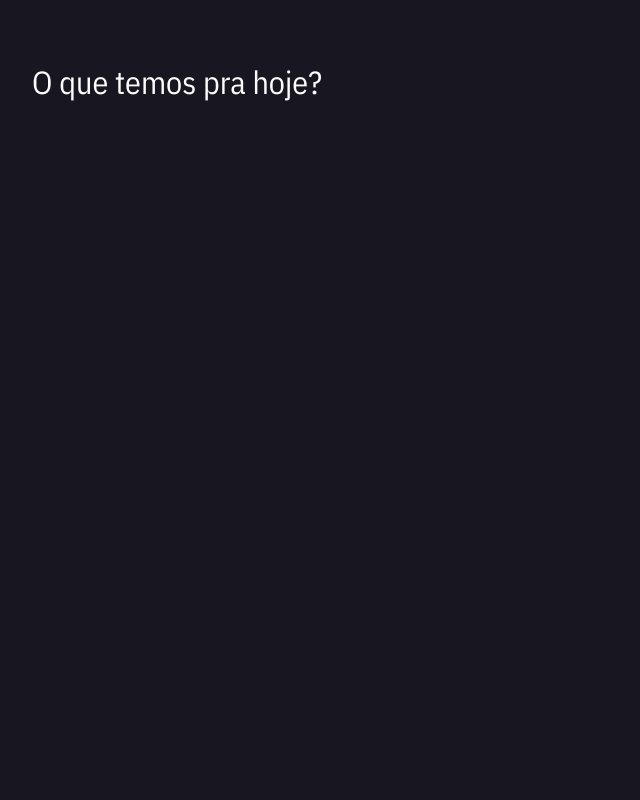
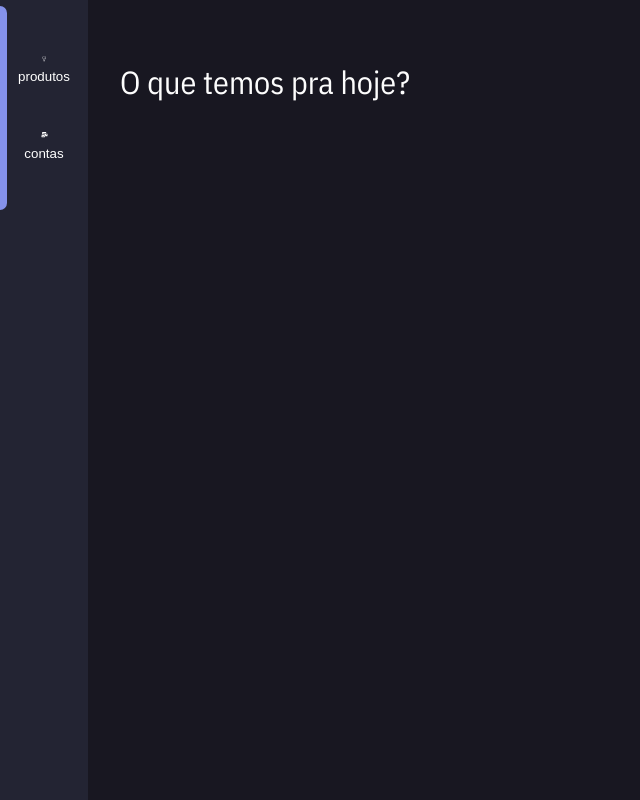
Before and after one commit to gabrieldissotti/browser-homepage, a Next.js app: page / in a window 1280 px wide. Shown: the whole page, without its empty margins (0-640 px from the left). Built offline with nearby package versions, Linux system fonts and the light colour scheme.

Commit message:
feat(menu): added styles

```diff
--- /dev/null
+++ b/components/Menu/Menu.module.scss
@@ -0,0 +1,67 @@
+.menu {
+  position: relative;
+  width: 5.5rem;
+  padding-top: 1rem;
+
+  display: flex;
+  flex-direction: column;
+
+  background-color: #232433;
+
+  button {
+
+    margin-top: 1rem;
+
+    padding-top: 1.5rem;
+    padding-bottom: 1.5rem;
+
+    height: min-content;
+
+    display: flex;
+    flex-direction: column;
+    justify-content: center;
+    align-items: center;
+
+    background-color: transparent;
+    border: none;
+
+    cursor: pointer;
+
+    &:hover {
+      background-color: lighten(#232433, 2)
+    }
+
+    &:not(:first-of-type) {
+      margin-top: 0; /* TODO add logic to remove this line when showing other pages */
+    }
+
+    svg {
+      color: #fff;
+      width: 1.5rem;
+      max-height: 2.365625rem;
+      padding-bottom: .5rem;
+    }
+
+    span {
+      color: #fff
+    }
+  }
+}
+
+.activeItem {
+
+  &::before {
+    position: absolute;
+    left: 0;
+
+    width: .4375rem;
+    height: 6.1875rem;
+
+    background-color: #8592EB;
+    border-radius: 0 .5rem .5rem 0;
+
+    content: "";
+
+    height: 8rem; /* TODO add logic to remove this line when showing other pages */
+  }
+}
--- /dev/null
+++ b/components/Menu/index.tsx
@@ -0,0 +1,25 @@
+import React from 'react';
+
+import { faMedapps } from '@fortawesome/free-brands-svg-icons'
+import { faMailBulk } from '@fortawesome/free-solid-svg-icons'
+import { FontAwesomeIcon } from '@fortawesome/react-fontawesome'
+
+import styles from './Menu.module.scss'
+
+const Menu: React.FC = () => {
+  return (
+    <nav className={styles.menu}>
+      <button type="button" className={styles.activeItem}>
+        <FontAwesomeIcon icon={faMedapps} />
+        <span>produtos</span>
+      </button>
+      <button type="button" className={styles.activeItem}>
+        <FontAwesomeIcon icon={faMailBulk}  />
+        <span>contas</span>
+      </button>
+
+    </nav>
+  )
+}
+
+export default Menu;
--- a/package.json
+++ b/package.json
@@ -9,6 +9,10 @@
     "lint": "next lint"
   },
   "dependencies": {
+    "@fortawesome/fontawesome-svg-core": "^1.2.35",
+    "@fortawesome/free-brands-svg-icons": "^5.15.3",
+    "@fortawesome/free-solid-svg-icons": "^5.15.3",
+    "@fortawesome/react-fontawesome": "^0.1.14",
     "next": "11.0.1",
     "react": "17.0.2",
     "react-dom": "17.0.2",
--- a/pages/index.tsx
+++ b/pages/index.tsx
@@ -1,4 +1,5 @@
 import Head from 'next/head'
+import Menu from '../components/Menu'
 import styles from '../styles/Home.module.scss'
 
 export default function Home() {
@@ -10,6 +11,8 @@ export default function Home() {
         <link rel="icon" href="/favicon.ico" />
       </Head>
 
+      <Menu />
+
       <main className={styles.main}>
         <h1 className={styles.title}>
           O que temos pra hoje?
--- a/styles/Home.module.scss
+++ b/styles/Home.module.scss
@@ -2,6 +2,9 @@
   min-height: 100vh;
 
   background-color: #181721;
+
+  display: flex;
+  flex-direction: row;
 }
 
 .main {
```
Also changed, not shown: 1 other file (tests, documents, lock files or other folders).
